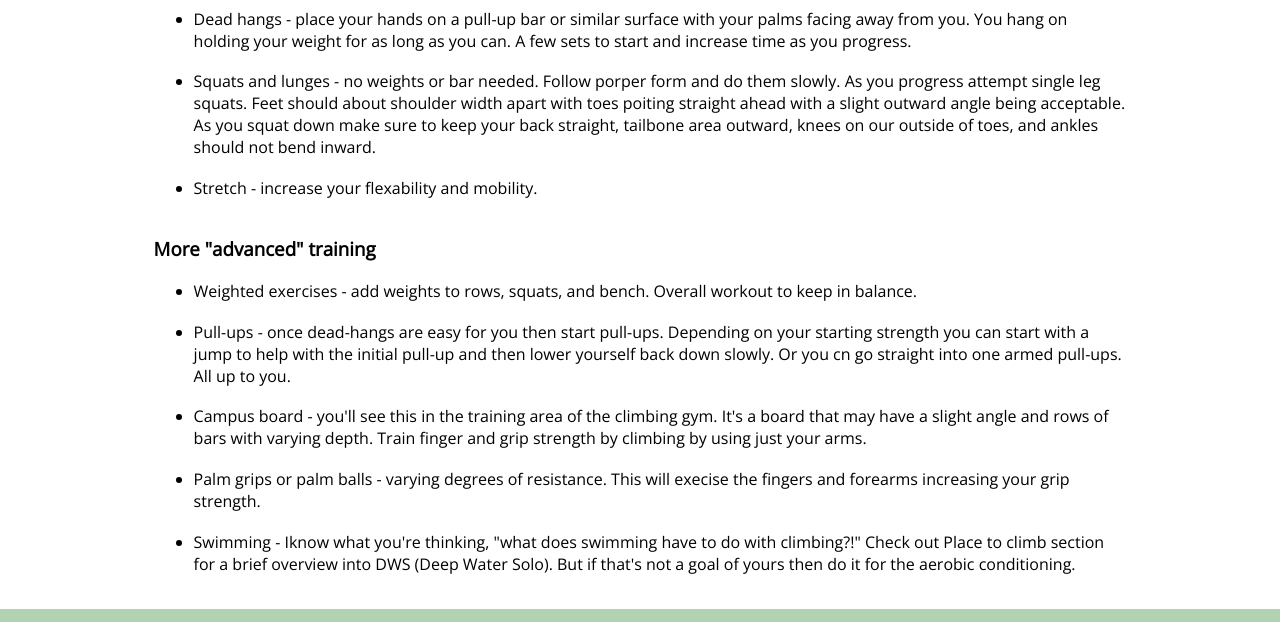
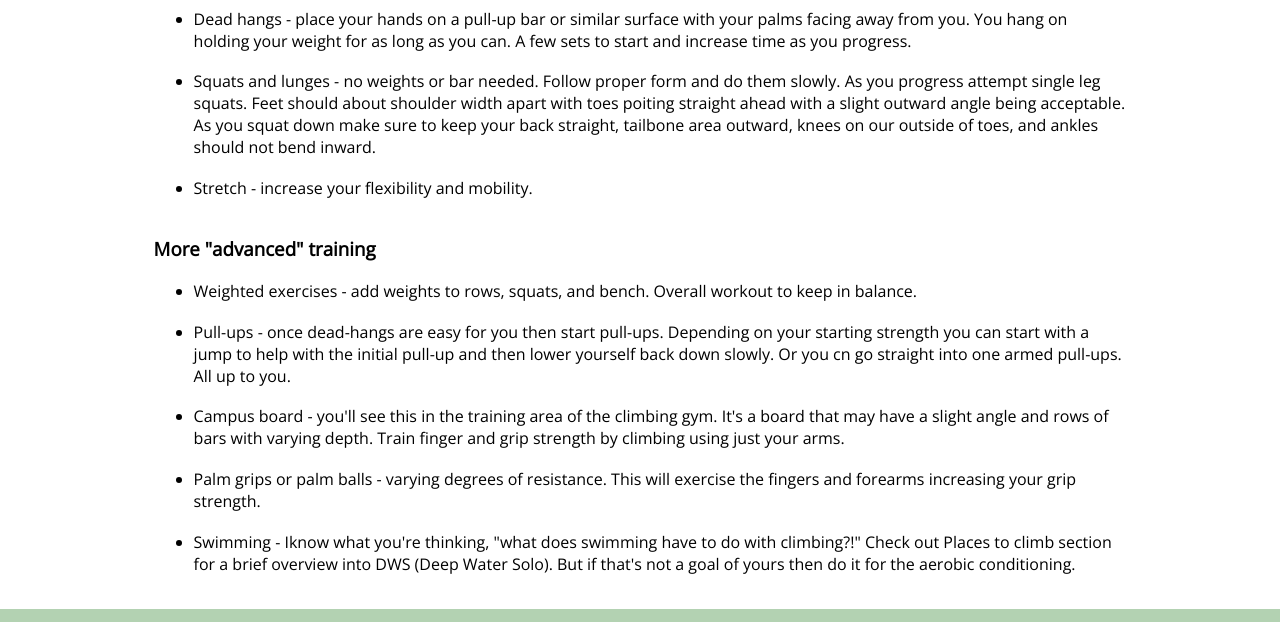
Before and after one commit to wchabs/wchabs.github.io, a plain HTML site: page preparation.html in a window 1280 px wide. Shown: the part 300-922 px from the top of the page. Drawn offline with nearby package versions, Linux system fonts and the light colour scheme.

Commit message:
spelling and grammar updates

```diff
--- a/preparation.html
+++ b/preparation.html
@@ -45,17 +45,17 @@
         <ul class="trainlist">
             <li>Planks - both regular and side planks. Place yourself in the push-up position with elbows on the floor holding you up. Flex your abs in a way that lifts your belly button area upward. Start with a few sets of 15 seconds and build your way up to a minute.</li>
             <li>Dead hangs - place your hands on a pull-up bar or similar surface with your palms facing away from you. You hang on holding your weight for as long as you can. A few sets to start and increase time as you progress.</li>
-            <li>Squats and lunges - no weights or bar needed. Follow porper form and do them slowly. As you progress attempt single leg squats. Feet should about shoulder width apart with toes poiting straight ahead with a slight outward angle being acceptable. As you squat down make sure to keep your back straight, tailbone area outward, knees on our outside of toes, and ankles should not bend inward.</li>
-            <li>Stretch - increase your flexability and mobility.</li>
+            <li>Squats and lunges - no weights or bar needed. Follow proper form and do them slowly. As you progress attempt single leg squats. Feet should about shoulder width apart with toes poiting straight ahead with a slight outward angle being acceptable. As you squat down make sure to keep your back straight, tailbone area outward, knees on our outside of toes, and ankles should not bend inward.</li>
+            <li>Stretch - increase your flexibility and mobility.</li>
         </ul>
 
         <h3>More "advanced" training</h3>
         <ul class="trainlist">
             <li>Weighted exercises - add weights to rows, squats, and bench. Overall workout to keep in balance.</li>
             <li>Pull-ups - once dead-hangs are easy for you then start pull-ups. Depending on your starting strength you can start with a jump to help with the initial pull-up and then lower yourself back down slowly. Or you cn go straight into one armed pull-ups. All up to you.</li>
-            <li>Campus board - you'll see this in the training area of the climbing gym. It's a board that may have a slight angle and rows of bars with varying depth. Train finger and grip strength by climbing by using just your arms.</li>
-            <li>Palm grips or palm balls - varying degrees of resistance. This will execise the fingers and forearms increasing your grip strength.</li>
-            <li>Swimming - Iknow what you're thinking, "what does swimming have to do with climbing?!" Check out Place to climb section for a brief overview into DWS (Deep Water Solo). But if that's not a goal of yours then do it for the aerobic conditioning.</li>
+            <li>Campus board - you'll see this in the training area of the climbing gym. It's a board that may have a slight angle and rows of bars with varying depth. Train finger and grip strength by climbing using just your arms.</li>
+            <li>Palm grips or palm balls - varying degrees of resistance. This will exercise the fingers and forearms increasing your grip strength.</li>
+            <li>Swimming - Iknow what you're thinking, "what does swimming have to do with climbing?!" Check out Places to climb section for a brief overview into DWS (Deep Water Solo). But if that's not a goal of yours then do it for the aerobic conditioning.</li>
         </ul>
 
     </div>
```
